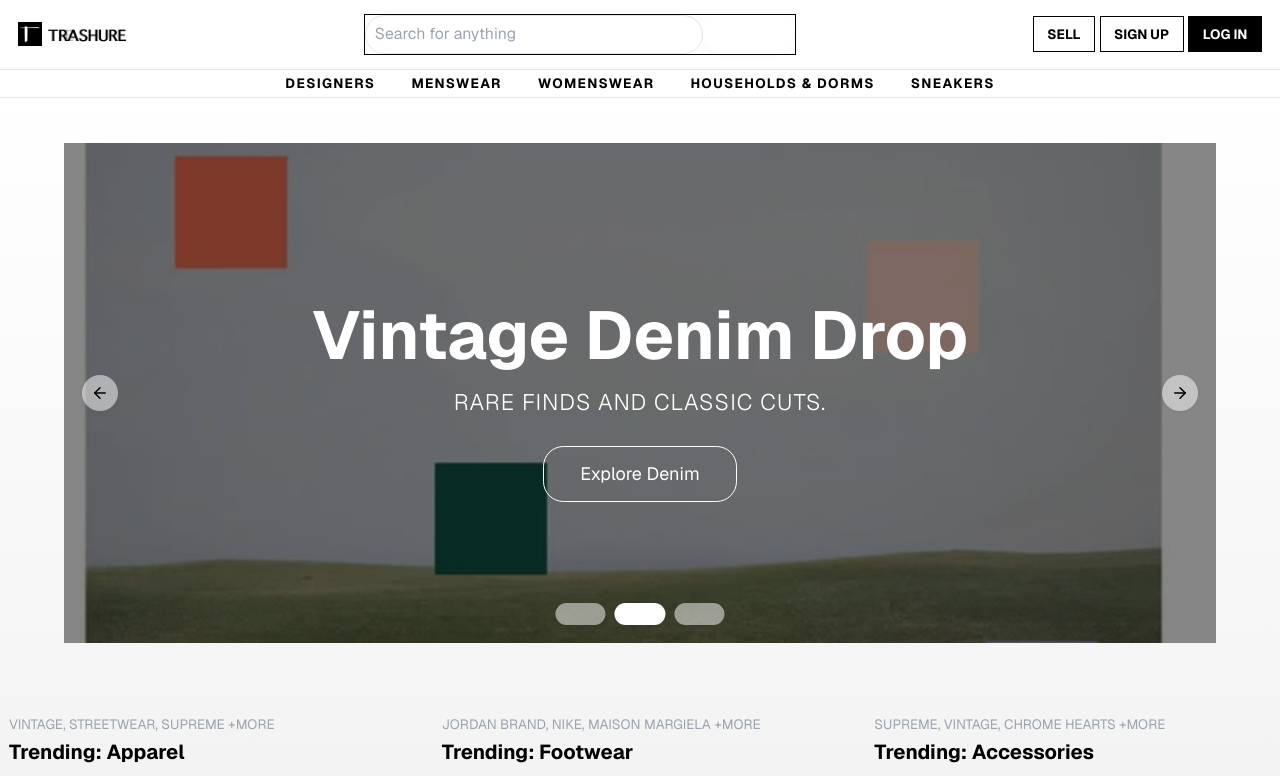
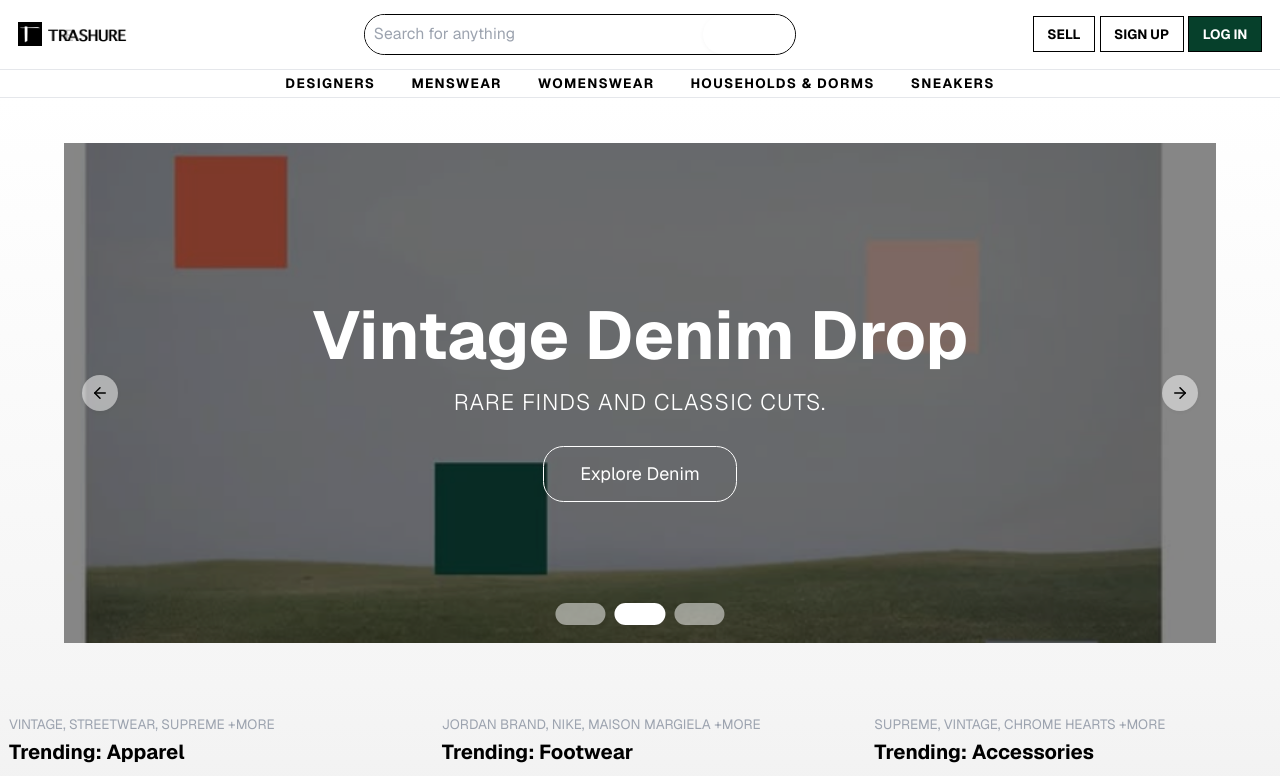
Before and after one commit to Trashure25/Trashure, a Next.js app: page / in a window 1280 px wide. Shown: the top 776 px of the page. Built offline with nearby package versions, Linux system fonts and the light colour scheme; grey boxes are pictures that could not be loaded.

Commit message:
style(navbar): update Log In button to use new accent green #06402B

```diff
--- a/components/trashure-navbar.tsx
+++ b/components/trashure-navbar.tsx
@@ -117,12 +117,14 @@ function TrashureNavbar() {
           <Image src="/trashure-wordmark.png" alt="Trashure logo" width={80} height={20} priority style={{ background: 'transparent' }} />
         </Link>
         {/* Search Bar */}
-        <form className="flex-1 flex justify-center">
-          <div className="flex w-full max-w-sm border border-black h-9">
+        <form className="flex-1 flex justify-center" onSubmit={e => { e.preventDefault(); const q = e.currentTarget.query.value.trim(); if(q) window.location.href = `/search?q=${encodeURIComponent(q)}`; }}>
+          <div className="flex w-full max-w-sm border border-black rounded-md overflow-hidden h-9">
             <input
+              name="query"
               type="search"
               placeholder="Search for anything"
-              className="flex-1 px-2 py-0.5 text-sm bg-white focus:outline-none"
+              className="flex-1 px-2 py-0.5 text-sm bg-white focus:outline-none focus:ring-0 border-none rounded-none"
+              style={{ boxShadow: 'none' }}
             />
             <button type="submit" className="px-4 font-bold uppercase border-l border-black bg-white hover:bg-gray-100 text-xs">Search</button>
           </div>
@@ -131,7 +133,7 @@ function TrashureNavbar() {
         <div className="flex items-center gap-1">
           <Link href="/list-item" className="px-3 h-8 flex items-center justify-center font-bold uppercase border border-black bg-white text-black hover:bg-gray-100 text-xs">Sell</Link>
           <Link href="/signup" className="px-3 h-8 flex items-center justify-center font-bold uppercase border border-black bg-white text-black hover:bg-gray-100 text-xs">Sign Up</Link>
-          <Link href="/login" className="px-3 h-8 flex items-center justify-center font-bold uppercase bg-black text-white border border-black hover:bg-gray-900 text-xs">Log In</Link>
+          <Link href="/login" className="px-3 h-8 flex items-center justify-center font-bold uppercase bg-accent text-white border border-black hover:bg-[#04331f] text-xs">Log In</Link>
         </div>
       </div>
       {/* Second Row: Main Nav */}
--- a/tailwind.config.ts
+++ b/tailwind.config.ts
@@ -41,8 +41,8 @@ const config: Config = {
           foreground: "hsl(var(--muted-foreground))",
         },
         accent: {
-          DEFAULT: "hsl(var(--accent))",
-          foreground: "hsl(var(--accent-foreground))",
+          DEFAULT: "#06402B",
+          foreground: "#fff",
         },
         popover: {
           DEFAULT: "hsl(var(--popover))",
```
